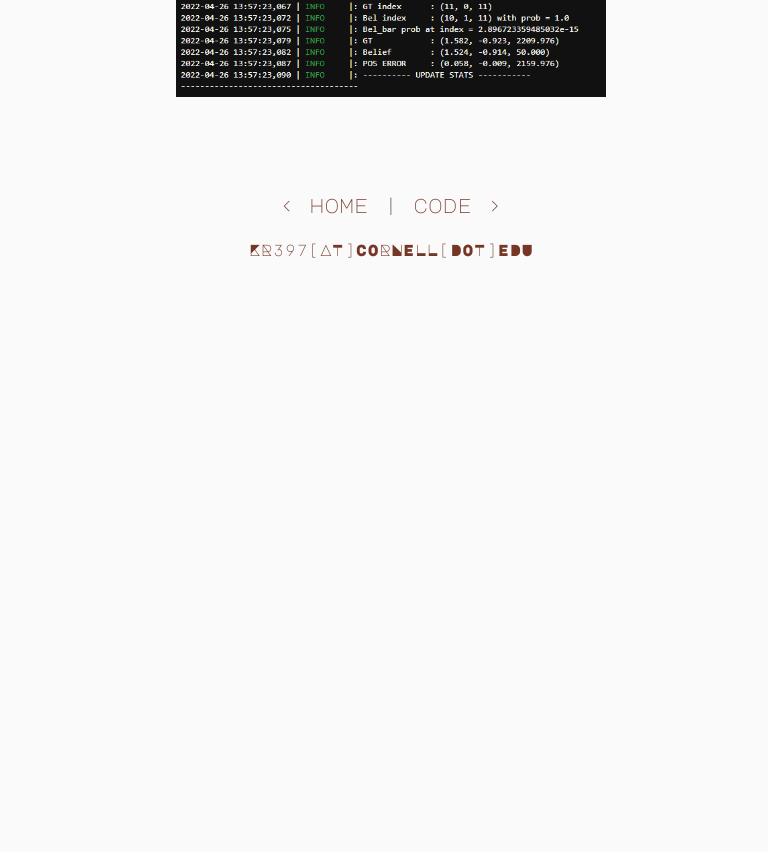
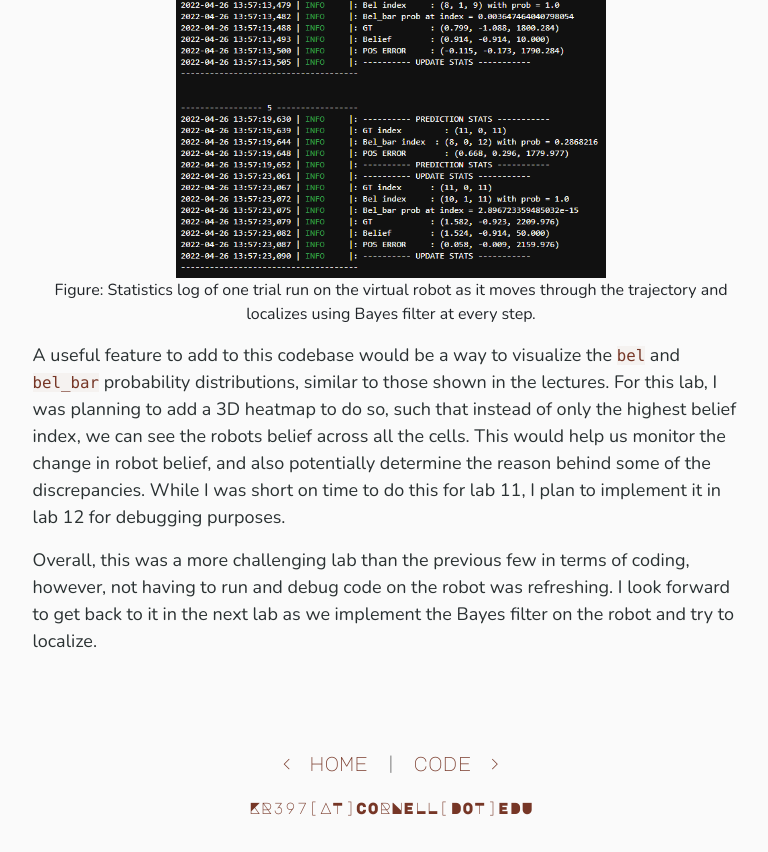
Before and after one commit to kr397/ece4960-labs, a plain HTML site: page lab11.html in a window 1280 px wide. Shown: the part 8010-8862 px from the top of the page, without its empty margins (249-1017 px from the left). Before the commit the page ends 8304 px from the top, so only its background shows below. Drawn offline with nearby package versions, Linux system fonts and the light colour scheme.

Commit message:
Udpated lab 11

```diff
--- a/lab11.html
+++ b/lab11.html
@@ -97,7 +97,7 @@
     # Second rotation
     delta_rot_2 = mapper.normalize_angle(cur_pose[2] - dir_trans)
 
-    return delta_rot_1, delta_trans, delta_rot_2</code></pre><br>
+    return delta_rot_1, delta_trans, delta_rot_2</code></pre>
                     <p class="section-text">The <code class="inline-code">odom_motion_model()</code> function calculates the likelihood of movement from one pose to another given a control <code class="inline-code">p(x'|x, u)</code>, based ont the Gaussian distribution of each of the control variables using joint probability of the independent variables.</p>
                     <pre><code class="language-python">def odom_motion_model(cur_pose, prev_pose, u):
     """ Odometry Motion Model
@@ -123,7 +123,7 @@
     # Calculate total probability
     prob = prob_rot_1 * prob_trans * prob_rot_2
 
-    return prob</code></pre><br>
+    return prob</code></pre>
                     <p class="section-text">In the prediction step, we calculate <code class="inline-code">bel_bar</code> for every cell in the grid space which is the predicted belief of the robot in each cell based on its prior belief and its movement. Therefore, we iterate over each cell and its belief (previous), find the likelihood of reaching every cell from it after the odometry-described motion (current) and add all of those up to find the predicted belief distribution. Finally, we can normalize the predicted belief <code class="inline-code">bel_bar</code>. As shown in the code snippet of <code class="inline-code">prediction_step()</code>, this results in a nested 6 for-loop structure to computer over every grid cell pair, which can take a huge amount of computation time. To reduce the execution time, I introduced an optimization where the inner current cell nested-loop is only executed if the belief in the previous cell is above the threshold of 0.0005. I determined this threshold as a large value less than the initial belief of 0.0005144 (computed with uniform distribution), which is important in order to not zero-out the distribution. While this change led to reasonable computation time with the simulator, there can be further optimizations which I will experiment with and include while implementing the Bayes filter on the robot.</p>
 
                     <pre><code class="language-python">def prediction_step(cur_odom, prev_odom):
@@ -201,10 +201,10 @@
                 loc.bel[cx][cy][ca] = sens_model * loc.bel_bar[cx][cy][ca]
 
     # Normalized the belief distribution
-    loc.bel = loc.bel / np.sum(loc.bel)</code></pre>
+    loc.bel = loc.bel / np.sum(loc.bel)</code></pre><br>
 
                 <h4 class="section-header">Results</h4>
-                <p class="section-text">After implementing all the necessary functions for the Bayes filter, we tested it over the trajectory provided in the codebase. The trajectory moves the robot over a set of control motions, and performs the Bayes prediction and update after each step to localize in the grid. The interface also simultaneously plots the actual movement of the robot, its the result of its localization (belief), and also the location of the robot calculated using odometry. From the plots of the four trials shown below, we can see that the results of the localization are mostly appropriate, with the robot's belief being fairly close to its actual location. Even in the statistics for one of the trials we can see small amount of error and the robot's high confidence in its belief (almost always close to 1). </p>
+                <p class="section-text">After implementing all the necessary functions for the Bayes filter, we tested it over the trajectory provided in the codebase. The trajectory moves the robot over a set of control motions, and performs the Bayes prediction and update after each step to localize in the grid. The interface also simultaneously plots the actual movement of the robot, its the result of its localization (belief), and also the location of the robot calculated using odometry. From the plots of the four trials shown below, we can see that the results of the localization are mostly appropriate, with the robot's belief being fairly close to its actual location.</p>
 
                 <figure>
                     <img src="images/lab11/run1.png" width="45%">
@@ -216,10 +216,17 @@
                     <figcaption>Figure: 4 trials of Bayes filter localization on the simulator with three trajectories: ground truth (green), robot's belief (blue), and odometry-based (red)</figcaption>
                 </figure>
 
+                <p class="section-text">Even in the statistics for one of the trials we can see small amount of error and the robot's high confidence in its belief (almost always close to 1) which means that the localization is working well. A notable thing is that the <code class="inline-code">POS ERROR</code> for the angle was piling up to a large value. This is because the ground truth update in the angle is not normalized, and keeps getting increased after each run. After several trials, I found that the localization during a straight path in the trajectory is better than that in the corners, for example the top right and the bottom left corner in the trajectory. I wonder if the cause for this is ambiguity in the robots sensor measurement and the sensor model. </p>
+
                 <figure>
                     <img src="images/lab11/stats1.png" width="60%">
                     <img src="images/lab11/stats2.png" width="60%">
+                    <figcaption>Figure: Statistics log of one trial run on the virtual robot as it moves through the trajectory and localizes using Bayes filter at every step.</figcaption>
                 </figure>
+
+                <p class="section-text">A useful feature to add to this codebase would be a way to visualize the <code class="inline-code">bel</code> and <code class="inline-code">bel_bar</code> probability distributions, similar to those shown in the lectures. For this lab, I was planning to add a 3D heatmap to do so, such that instead of only the highest belief index, we can see the robots belief across all the cells. This would help us monitor the change in robot belief, and also potentially determine the reason behind some of the discrepancies. While I was short on time to do this for lab 11, I plan to implement it in lab 12 for debugging purposes. </p>
+
+                <p class="section-text">Overall, this was a more challenging lab than the previous few in terms of coding, however, not having to run and debug code on the robot was refreshing. I look forward to get back to it in the next lab as we implement the Bayes filter on the robot and try to localize.</p>
 
                 <!--
                     <figure><iframe width="560" height="315" src="https://www.youtube.com/embed/P6zWHMy9_Xg" title="YouTube video player" frameborder="0" allow="accelerometer; autoplay; clipboard-write; encrypted-media; gyroscope; picture-in-picture" allowfullscreen></iframe>
```
